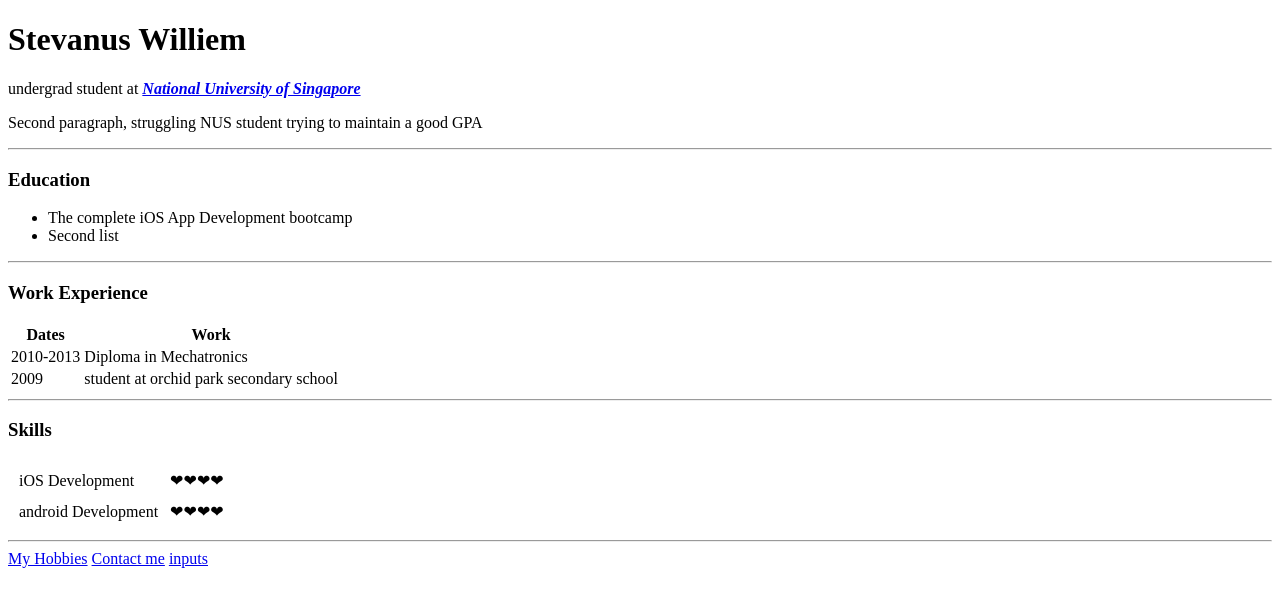
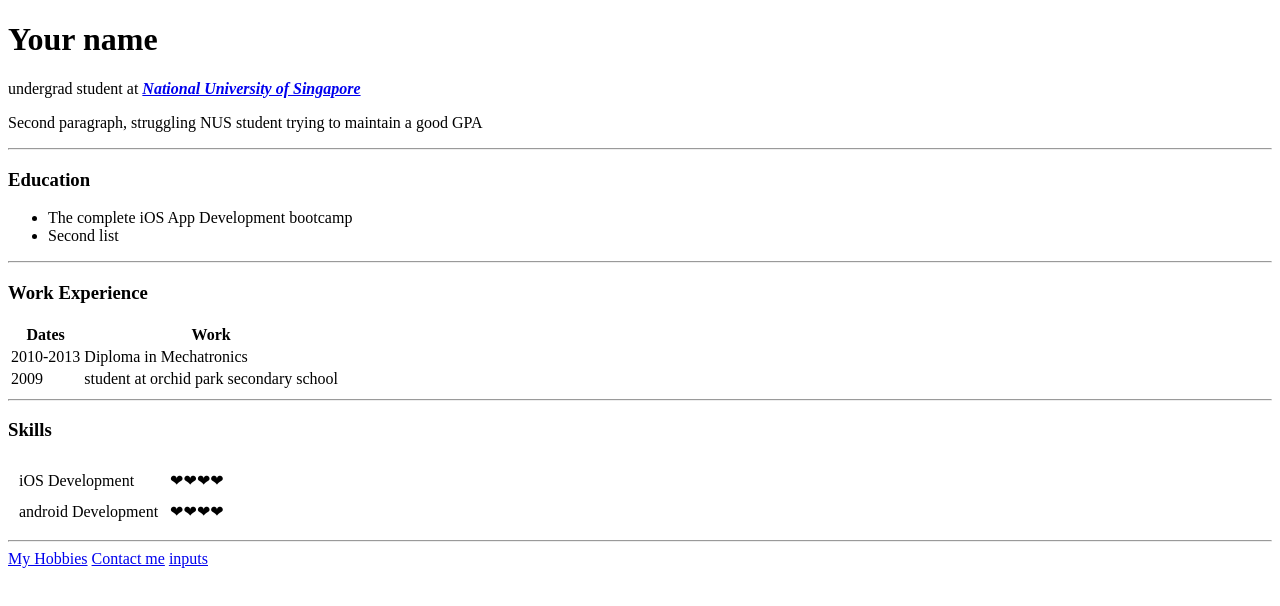
Before and after one commit to stevewilliem/CV, a plain HTML site: page index.html in a window 1280 px wide. Drawn offline with Linux system fonts and the light colour scheme.

Commit message:
Update index.html

```diff
--- a/index.html
+++ b/index.html
@@ -7,7 +7,7 @@
 </head>
 
 <body>
-  <h1>Stevanus Williem</h1>
+  <h1>Your name</h1>
   <p>
     undergrad student at <Strong><em><a href="https://www.nus.edu.sg/">National University of Singapore</a></em></Strong>
   </p>
```
